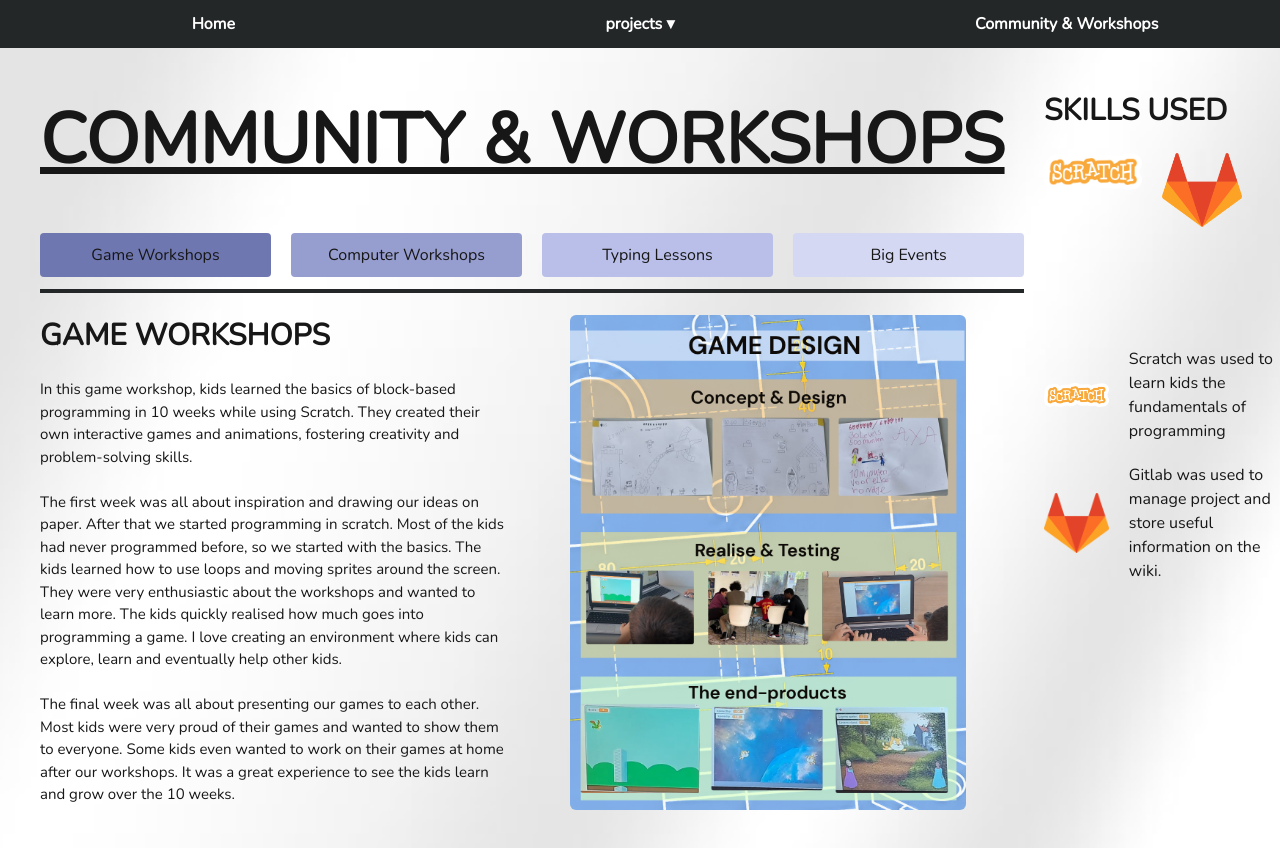
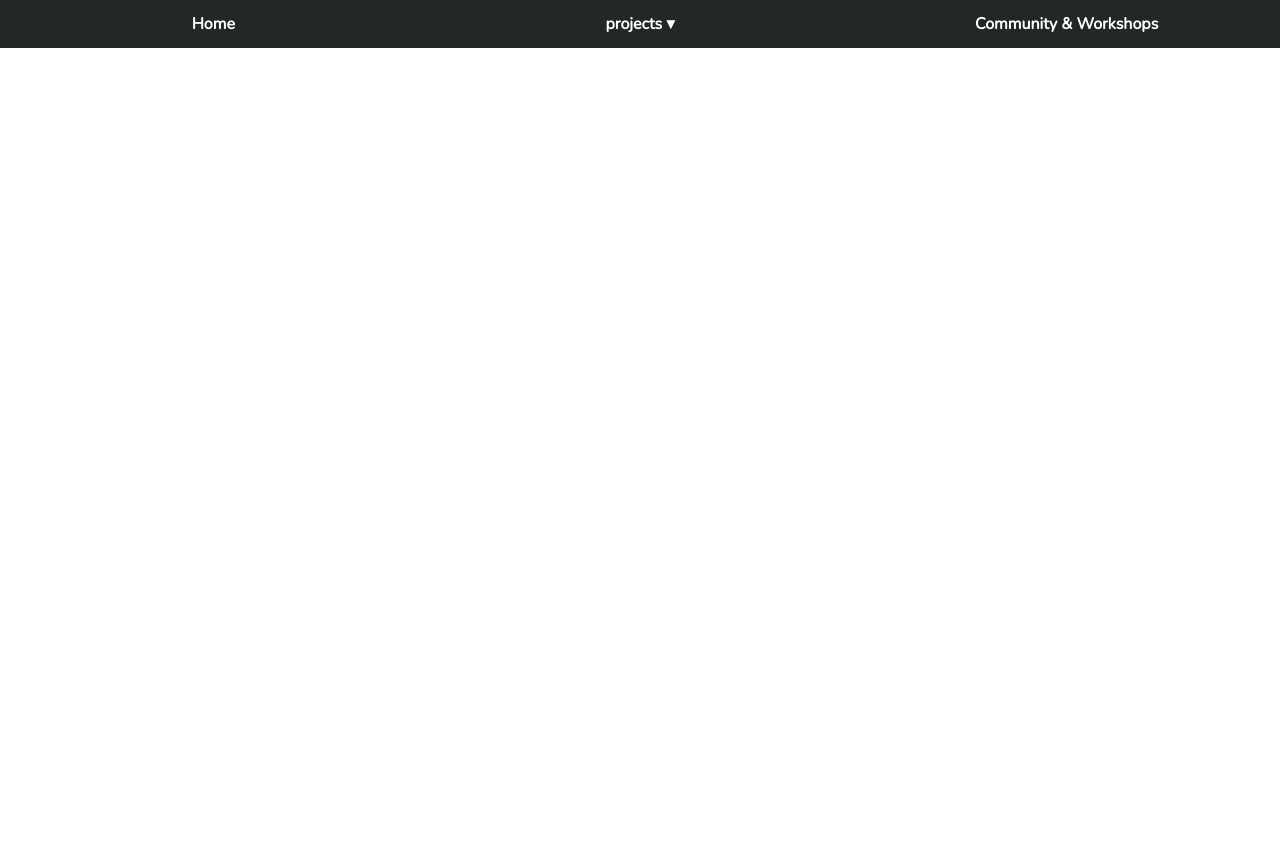
Before and after one commit to QuaidvdMaarl/Portfolio-Website, a Next.js app: page /library/pages/Projects/BYCS in a window 1280 px wide. After the commit the page ends 800 px from the top, so only its background shows below. Built offline with nearby package versions, Linux system fonts and the light colour scheme.

Commit message:
chore: remove dummy data

```diff
--- a/app/data/projects/BYCSData.tsx
+++ /dev/null
@@ -1,57 +0,0 @@
-export const images = {
-
-};
-
-export const workshopDetails = {
-  "Game-workshops": {
-    title: "GAME WORKSHOPS",
-    description: `In this game workshop, kids learned the basics of block-based programming in 10 weeks while using Scratch. They created their own interactive games and animations, fostering creativity and problem-solving skills.
-
-    The first week was all about inspiration and drawing our ideas on paper. After that we started programming in scratch. Most of the kids had never programmed before, so we started with the basics. The kids learned how to use loops and moving sprites around the screen. They were very enthusiastic about the workshops and wanted to learn more. The kids quickly realised how much goes into programming a game. I love creating an environment where kids can explore, learn and eventually help other kids.
-
-    The final week was all about presenting our games to each other. Most kids were very proud of their games and wanted to show them to everyone. Some kids even wanted to work on their games at home after our workshops. It was a great experience to see the kids learn and grow over the 10 weeks.`,
-    mainImage: "GameWorkshop",
-    skills: [
-      {
-        image: "Scratch",
-        text: "Scratch was used to learn kids the fundamentals of programming",
-      },
-      {
-        image: "Gitlab",
-        text: "Gitlab was used to manage project and store useful information on the wiki.",
-      },
-    ],
-  },
-  "typing-lessons": {
-    title: "TYPING LESSONS",
-    description: `In this typing course, kids learned how to type faster and more accurately for free. The kids learned how to type without looking at the keyboard and how to use all their fingers.
-
-      I decided to create this typing course because schools in the neighborhood were asking a €100 for a typing course. I live in a neighbourhood where a lot of parents don't have this amount of money to spend on a typing course. In an era where typing is an essential skill, I wanted to make sure that all kids have the opportunity to learn how to type for free.
-
-      The kids learned quickly how to type faster. To my surprise, the kids were very enthusiastic about the typing course and were racing each other to see who could type the fastest. I was very proud to see that I could make a difference and give kids the opportunity to learn how to type faster.
-      `,
-    mainImage: "TypingLessons",
-    skills: [
-      {
-        image: "Edclub",
-        text: "Edclub was used to teach kids how to type faster and more accurately.",
-      },
-    ],
-  },
-  "big-events": {
-    title: "BIG EVENTS",
-    description: `Once every few months, we organize big events for everyone in the neighborhood. Events like this are a great way to bring the community together, but also to invest in new equipment.
-
-      The picture shows an event that I organized with my team. The thing that made this event so special was that we held a roblox event (and a an ice cream cart). The kids could play a variety of roblox games together, but we mostly played hide and seek. The kids were very excited about this event for weeks. We also got way more kids than we initially expected, so it was am operational challenge to make sure everyone got their turn to play.
-
-      Another reason for me to organize events like these is to purchase new equipment which we normally couldn't afford as a non-profit organisation. This time around we really needed new laptops for our typing lessons, so we needed to get a bit creative. We needed to incorporate laptops in our event in some way. For months I heard about kids that wanted to play roblox with each other during our other activities. I thought it would be a great idea to organize a roblox event for all the kids in the neighborhood. This way, we had something that would attract a lot of kids, but also a good reason to get new laptops that we could use for our other activities.
-`,
-    mainImage: "BigEvents",
-    skills: [
-      {
-        image: "SamenNieuwWest",
-        text: "Samen Nieuw West organized the Nieuw West Fest, which was a great opportunity to bring our community together and invest in new equipment.",
-      },
-    ],
-  },
-};
--- a/app/library/pages/Projects/BYCS/page.tsx
+++ b/app/library/pages/Projects/BYCS/page.tsx
@@ -5,114 +5,5 @@ import { images, workshopDetails } from "../../../../data/workshopData";
 import { useState } from "react";
 
 export default function Project1() {
-  const [activeTab, setActiveTab] =
-    useState<keyof typeof workshopDetails>("Game-workshops");
-  const currentData = workshopDetails[activeTab];
 
-  const tabs: {
-    id: keyof typeof workshopDetails;
-    label: string;
-    bg: string;
-  }[] = [
-    { id: "Game-workshops", label: "Game Workshops", bg: "bg-[#6f77b1]" },
-    {
-      id: "computer-workshops",
-      label: "Computer Workshops",
-      bg: "bg-[#969dcf]",
-    },
-    { id: "typing-lessons", label: "Typing Lessons", bg: "bg-[#b9bfe8]" },
-    { id: "big-events", label: "Big Events", bg: "bg-[#d4d8f3]" },
-  ];
-
-  return (
-    <main>
-      <section className="grid min-h-screen grid-cols-1 md:grid-cols-[80%_20%] bg-[url(/backdrop-image.png)] bg-cover bg-local bg-center">
-        <div className="p-5 md:p-0">
-          <p className="pt-2 md:pt-10 md:pl-10 text-[24px] md:text-[70px] font-bold underline text-center md:text-left">
-            COMMUNITY & WORKSHOPS
-          </p>
-
-          <section className="grid grid-cols-4 gap-2 pt-2 md:gap-5 md:pt-10 md:pl-10">
-            {tabs.map((tab) => (
-              <button
-                key={tab.id}
-                onPointerDown={() => setActiveTab(tab.id)}
-                type="button"
-                className={`${tab.bg} py-1.5 px-2 md:p-3 rounded transition-transform active:scale-95 touch-manipulation select-none text-center cursor-pointer flex items-center justify-center`}
-              >
-                <span className="text-center text-[10px] md:text-base leading-tight">
-                  {tab.label}
-                </span>
-              </button>
-            ))}
-          </section>
-
-          <hr className="border-[1px] md:border-[2px] border-[#232728] my-3 md:ml-10" />
-
-          <section className="grid grid-cols-1 md:grid-cols-2 pt-2 pl-2 pr-2 md:pl-10 md:pr-5 gap-5">
-            <div>
-              <p className="text-[14px] md:text-[30px] font-bold">
-                {currentData.title}
-              </p>
-              <p className="pt-3 md:pt-5 text-[12px] md:text-[15px] whitespace-pre-line">
-                {currentData.description}
-              </p>
-            </div>
-
-            <div className="flex justify-center items-start">
-              {images[currentData.mainImage as keyof typeof images] && (
-                <Image
-                  {...images[currentData.mainImage as keyof typeof images]}
-                  alt={currentData.title}
-                />
-              )}
-            </div>
-          </section>
-
-          <div className="block md:hidden pt-8 px-2">
-            <p className="text-[14px] font-bold pb-3">SKILLS USED</p>
-            <div className="hidden md:block grid grid-cols-2 gap-3 pb-5">
-              <Image {...images.Scratch} />
-              <Image {...images.Gitlab} />
-            </div>
-            <div className="grid grid-cols-[30%_70%] gap-3 items-center">
-              {currentData.skills.map((skill, index) => (
-                <div key={index} className="contents">
-                  {images[skill.image as keyof typeof images] && (
-                    <Image
-                      {...images[skill.image as keyof typeof images]}
-                      alt="Skill icon"
-                    />
-                  )}
-                  <p>{skill.text}</p>
-                </div>
-              ))}
-            </div>
-          </div>
-        </div>
-
-        <div className="hidden md:block p-0 pt-10 pr-5">
-          <p className="text-[30px] font-bold pl-5">SKILLS USED</p>
-          <div className="grid grid-cols-2 pt-5 pl-5 gap-5">
-            <Image {...images.Scratch} />
-            <Image {...images.Gitlab} />
-          </div>
-
-          <div className="pt-30 pl-5 grid grid-cols-[30%_70%] gap-5 items-center">
-            {currentData.skills.map((skill, index) => (
-              <div key={index} className="contents">
-                {images[skill.image as keyof typeof images] && (
-                  <Image
-                    {...images[skill.image as keyof typeof images]}
-                    alt="Skill icon"
-                  />
-                )}
-                <p>{skill.text}</p>
-              </div>
-            ))}
-          </div>
-        </div>
-      </section>
-    </main>
-  );
 }
```
